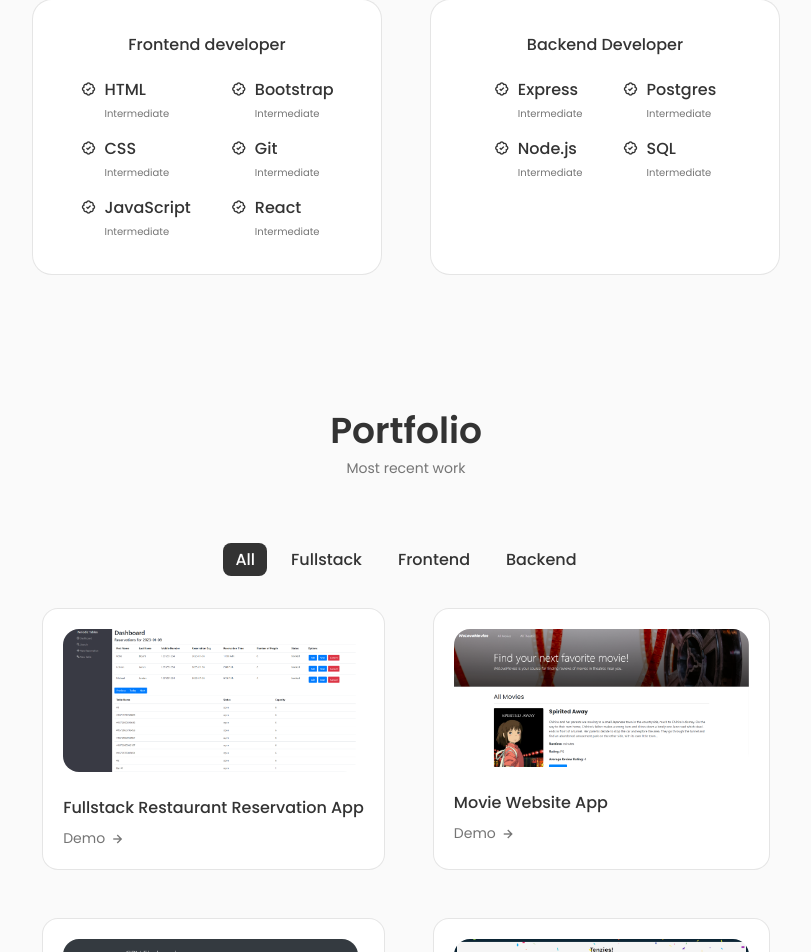
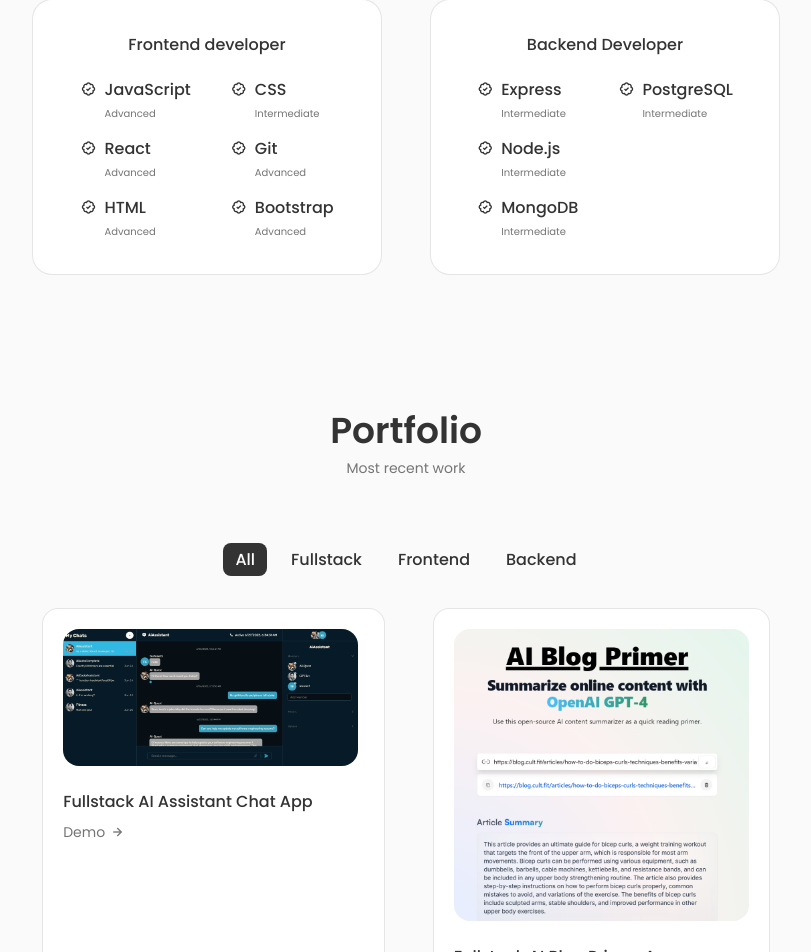
Before and after one commit to GPVcode/GPV-Portfolio-Site, a React (Create React App) app in the folder front-end/: page / in a window 1280 px wide. Shown: the part 1062-2014 px from the top of the page, without its empty margins (234-1045 px from the left). Built offline with nearby package versions, Linux system fonts and the light colour scheme.

Commit message:
added recent OpenAI projects

```diff
--- a/front-end/src/components/Portfolio/Data.jsx
+++ b/front-end/src/components/Portfolio/Data.jsx
@@ -4,58 +4,74 @@ import Flashcards from "../../assets/FlashcardsApp.png";
 import Tenzies from "../../assets/Tenzies.png";
 import DecoderRing from "../../assets/CeasarShift.png";
 import GPVdevbnb from "../../assets/GPVdevbnb.png";
-import memeGenerator from "../../assets/Meme Generator.png"
+import BlogPrimer from "../../assets/AIBlogPrimer.png";
+import aiAssistant from "../../assets/aiAssistant.png";
+// import memeGenerator from "../../assets/Meme Generator.png"
 
 export const projectsData = [
   {
     id: 1,
+    image: aiAssistant,
+    title: "Fullstack AI Assistant Chat App",
+    category: "Fullstack",
+    link: "https://github.com/GPVcode/aiAssistant"
+  },
+  {
+    id: 2,
+    image: BlogPrimer,
+    title: "Fullstack AI Blog Primer App",
+    category: "Fullstack",
+    link: "https://ai-blog-primer.onrender.com/"
+  },
+  {
+    id: 3,
     image: RestaurantReservation,
     title: "Fullstack Restaurant Reservation App",
     category: "Fullstack",
     link: "https://restaurant-reservation-app-navy.vercel.app/dashboard"
   },
   {
-    id: 2,
+    id: 4,
     image: WeLoveMovies,
     title: "Movie Website App",
     category: "Backend",
     link: "https://github.com/GPVcode/We-Love-Movies-Project"
   },
   {
-    id: 3,
+    id: 5,
     image: Flashcards,
     title: "GPVdev Flashcards App",
     category: "Frontend",
     link: "https://gpv-flashcards.vercel.app/"
   },
   {
-    id: 4,
+    id: 6,
     image: Tenzies,
     title: "Tenzies Game",
     category: "Frontend",
     link: "https://tenzies-two.vercel.app/"
   },
   {
-    id: 5,
+    id: 7,
     image: DecoderRing,
     title: "Decoder Ring",
     category: "Frontend",
     link: "https://decoder-ring-omega.vercel.app/"
   },
   {
-    id: 6,
+    id: 8,
     image: GPVdevbnb,
     title: "GPVdevbnb",
     category: "Frontend",
     link: "https://gpvdevbnb.vercel.app"
-  },
-  {
-    id: 7,
-    image: memeGenerator,
-    title: "Meme Generator",
-    category: "Frontend",
-    link: "https://meme-generator-seven-mauve.vercel.app/"
   }
+  // {
+  //   id: 7,
+  //   image: memeGenerator,
+  //   title: "Meme Generator",
+  //   category: "Frontend",
+  //   link: "https://meme-generator-seven-mauve.vercel.app/"
+  // }
 ];
 
 // projects
--- a/front-end/src/components/skills/Backend.jsx
+++ b/front-end/src/components/skills/Backend.jsx
@@ -25,14 +25,14 @@ const Backend = () => {
             </div>
           </div>
 
-          {/* <div className="skills__data">
+          <div className="skills__data">
             <i class="bx bx-badge-check"></i>
 
             <div>
-              <h3 className="skills__name">Python</h3>
-              <span className="skills__level">Basic</span>
+              <h3 className="skills__name">MongoDB</h3>
+              <span className="skills__level">Intermediate</span>
             </div>
-          </div> */}
+          </div>
         </div>
 
         <div className="skills__group">
@@ -40,7 +40,7 @@ const Backend = () => {
             <i class="bx bx-badge-check"></i>
 
             <div>
-              <h3 className="skills__name">Postgres</h3>
+              <h3 className="skills__name">PostgreSQL</h3>
               <span className="skills__level">Intermediate</span>
             </div>
           </div>
@@ -54,14 +54,14 @@ const Backend = () => {
             </div>
           </div> */}
 
-          <div className="skills__data">
+          {/* <div className="skills__data">
             <i class="bx bx-badge-check"></i>
 
             <div>
               <h3 className="skills__name">SQL</h3>
               <span className="skills__level">Intermediate</span>
             </div>
-          </div>
+          </div> */}
         </div>
       </div>
     </div>
--- a/front-end/src/components/skills/Frontend.jsx
+++ b/front-end/src/components/skills/Frontend.jsx
@@ -11,11 +11,31 @@ const Frontend = () => {
             <i class="bx bx-badge-check"></i>
 
             <div>
-              <h3 className="skills__name">HTML</h3>
-              <span className="skills__level">Intermediate</span>
+              <h3 className="skills__name">JavaScript</h3>
+              <span className="skills__level">Advanced</span>
             </div>
           </div>
 
+          <div className="skills__data">
+            <i class="bx bx-badge-check"></i>
+
+            <div>
+              <h3 className="skills__name">React</h3>
+              <span className="skills__level">Advanced</span>
+            </div>
+          </div>
+
+          <div className="skills__data">
+            <i class="bx bx-badge-check"></i>
+
+            <div>
+              <h3 className="skills__name">HTML</h3>
+              <span className="skills__level">Advanced</span>
+            </div>
+          </div>
+        </div>
+
+        <div className="skills__group">
           <div className="skills__data">
             <i class="bx bx-badge-check"></i>
 
@@ -29,19 +49,8 @@ const Frontend = () => {
             <i class="bx bx-badge-check"></i>
 
             <div>
-              <h3 className="skills__name">JavaScript</h3>
-              <span className="skills__level">Intermediate</span>
-            </div>
-          </div>
-        </div>
-
-        <div className="skills__group">
-          <div className="skills__data">
-            <i class="bx bx-badge-check"></i>
-
-            <div>
-              <h3 className="skills__name">Bootstrap</h3>
-              <span className="skills__level">Intermediate</span>
+              <h3 className="skills__name">Git</h3>
+              <span className="skills__level">Advanced</span>
             </div>
           </div>
 
@@ -49,17 +58,8 @@ const Frontend = () => {
             <i class="bx bx-badge-check"></i>
 
             <div>
-              <h3 className="skills__name">Git</h3>
-              <span className="skills__level">Intermediate</span>
-            </div>
-          </div>
-
-          <div className="skills__data">
-            <i class="bx bx-badge-check"></i>
-
-            <div>
-              <h3 className="skills__name">React</h3>
-              <span className="skills__level">Intermediate</span>
+              <h3 className="skills__name">Bootstrap</h3>
+              <span className="skills__level">Advanced</span>
             </div>
           </div>
         </div>
```
Also changed, not shown: front-end/src/assets/AIBlogPrimer.png (added), front-end/src/assets/aiAssistant.png (added).
